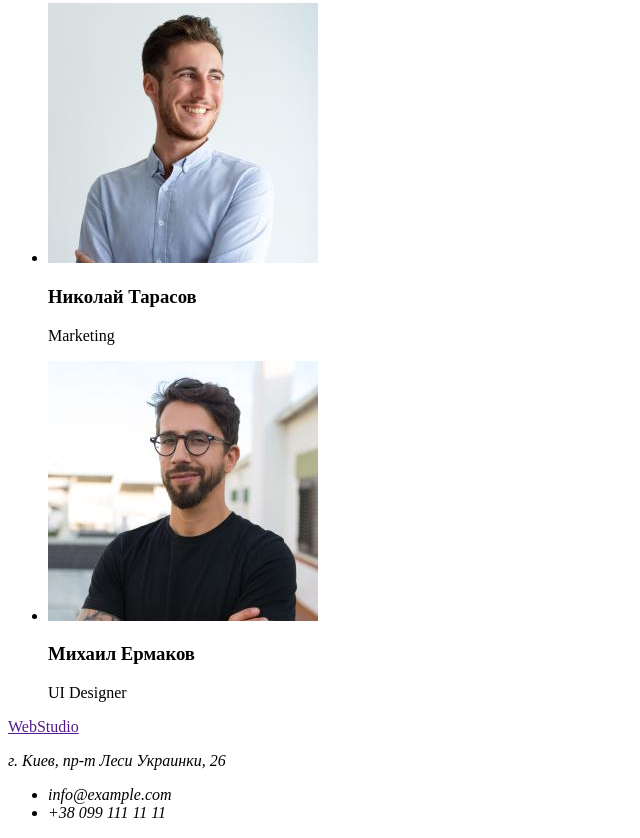
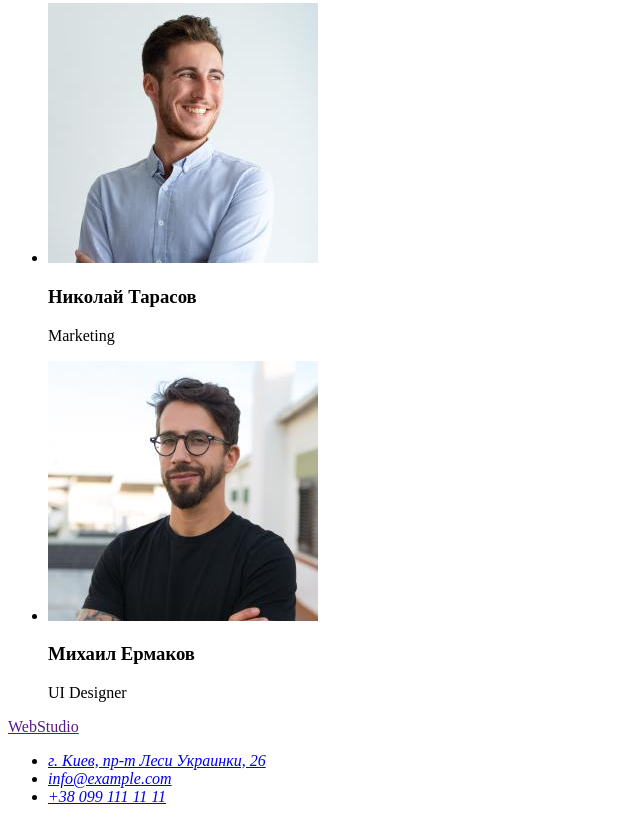
Before and after one commit to zablockiy/goit-markup-hw-01, a plain HTML site: page index.html in a window 1280 px wide. Shown: the part 2285-3123 px from the top of the page, without its empty margins (0-640 px from the left). Drawn offline with Linux system fonts and the light colour scheme.

Commit message:
Update index.html

```diff
--- a/index.html
+++ b/index.html
@@ -110,10 +110,11 @@
     <footer>
         <a href="">WebStudio</a>
         <address>
-        <p>г. Киев, пр-т Леси Украинки, 26 </p>
+
         <ul>
-            <li>info@example.com</li>
-            <li>+38 099 111 11 11</li>
+            <li> <a href="https://goo.gl/maps/dULMYjYMqGE6EUVB7" target="_blank" rel="noopener noreferrer" >г. Киев, пр-т Леси Украинки, 26</a> </li>
+            <li> <a href="mailto:info@example.com">info@example.com</a> </li>
+            <li> <a href="tel:+380991111111">+38 099 111 11 11</a> </li>
         </ul>
         </address>
 
```
